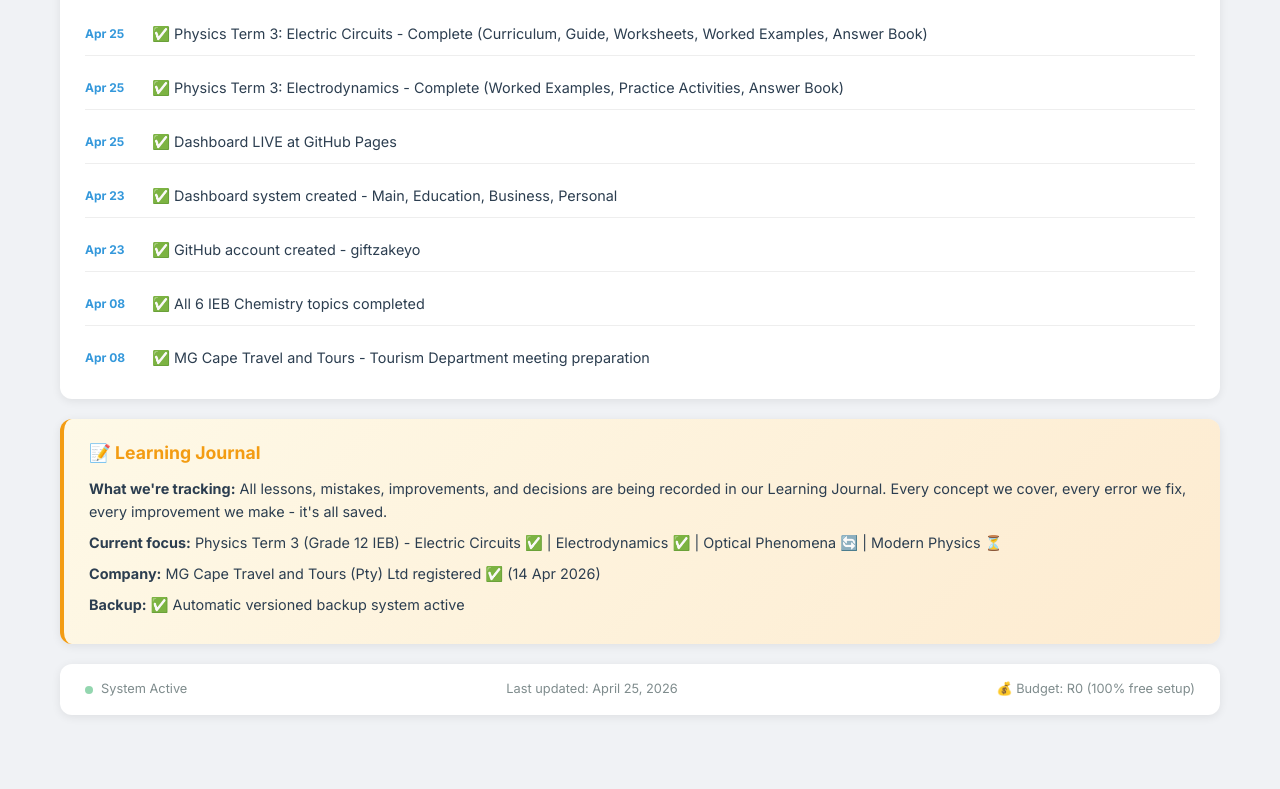
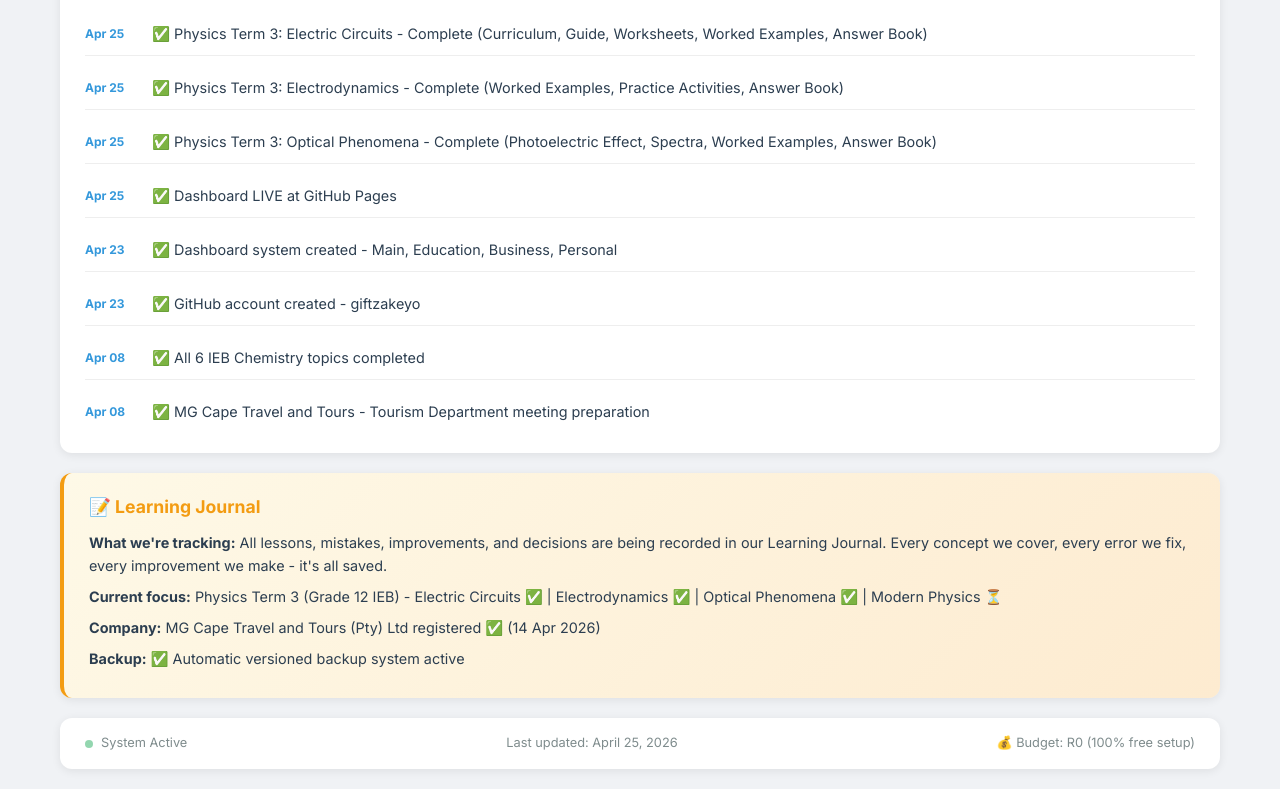
Before and after one commit to giftzakeyo/Educational-Business-Management, a plain HTML site: page docs/index.html in a window 1280 px wide. Shown: the part 678-1467 px from the top of the page. Before the commit the page ends 1413 px from the top, so only its background shows below. Drawn offline with Linux system fonts and the light colour scheme.

Commit message:
Add Optical Phenomena - worked examples, practice activities, answer book + update dashboard

```diff
--- a/docs/index.html
+++ b/docs/index.html
@@ -120,6 +120,10 @@
                 </div>
                 <div class="activity-item">
                     <span class="activity-date">Apr 25</span>
+                    <span class="activity-text">✅ Physics Term 3: Optical Phenomena - Complete (Photoelectric Effect, Spectra, Worked Examples, Answer Book)</span>
+                </div>
+                <div class="activity-item">
+                    <span class="activity-date">Apr 25</span>
                     <span class="activity-text">✅ Dashboard LIVE at GitHub Pages</span>
                 </div>
                 <div class="activity-item">
@@ -146,7 +150,7 @@
             <h2>📝 Learning Journal</h2>
             <div class="journal-entry">
                 <p><strong>What we're tracking:</strong> All lessons, mistakes, improvements, and decisions are being recorded in our Learning Journal. Every concept we cover, every error we fix, every improvement we make - it's all saved.</p>
-                <p><strong>Current focus:</strong> Physics Term 3 (Grade 12 IEB) - Electric Circuits ✅ | Electrodynamics ✅ | Optical Phenomena 🔄 | Modern Physics ⏳</p>
+                <p><strong>Current focus:</strong> Physics Term 3 (Grade 12 IEB) - Electric Circuits ✅ | Electrodynamics ✅ | Optical Phenomena ✅ | Modern Physics ⏳</p>
                 <p><strong>Company:</strong> MG Cape Travel and Tours (Pty) Ltd registered ✅ (14 Apr 2026)</p>
                 <p><strong>Backup:</strong> ✅ Automatic versioned backup system active</p>
             </div>
```
Also changed, not shown: docs/pages/dashboard-education.html (+2 -2 lines), 3 other files.
